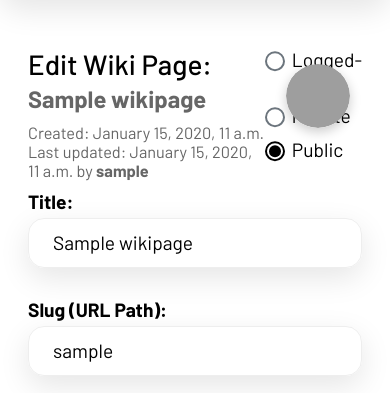
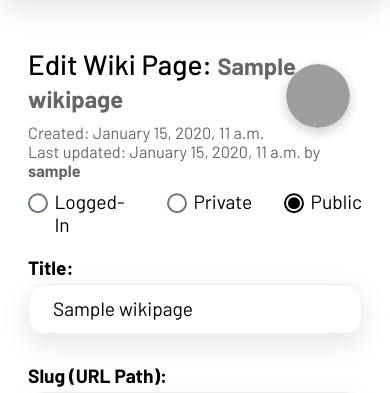
Before and after one commit to MathiMuts/Wiki, a Django app: a page that uses templates/wiki/pages/wiki_form.html in a window 390 px wide. Shown: the top 393 px of the page. Run offline with Django 5.2, Linux system fonts and the light colour scheme; a user stored in the database is signed in; tables that the repository leaves empty hold one stand-in row (values such as "Sample post"); grey boxes are pictures that could not be loaded.

Commit message:
styles op visibility selector

```diff
--- a/static/wiki/css/wiki.css
+++ b/static/wiki/css/wiki.css
@@ -310,6 +310,29 @@ input[type="file"]::file-selector-button {
     background-color: var(--card-color);
 }
 
+.visibility-choice {
+    display: flex;
+    flex-direction: row;
+    justify-content: space-between;
+}
+.visibility-list {
+    display: flex;
+    flex-direction: column;
+    gap: 0.4rem;
+}
+
+@media (max-width: 768px) {
+    .visibility-choice {
+        flex-direction: column;
+        justify-content: space-between;
+    }
+    .visibility-list {
+        flex-direction: row;
+        gap: 2rem;
+        margin-bottom: 1rem;
+    }
+}
+
 .visibility-choice input[type="radio"] {
     -webkit-appearance: none;
     appearance: none;
@@ -318,7 +341,6 @@ input[type="file"]::file-selector-button {
 }
 
 .visibility-choice input[type="radio"] {
-    background-color: var(--background-secondary, #fff);
     font: inherit;
     color: var(--text-secondary, #6c757d);
     width: 1.25rem;
--- a/templates/wiki/pages/wiki_form.html
+++ b/templates/wiki/pages/wiki_form.html
@@ -7,7 +7,7 @@
     <form method="post" id="wikiPageForm" action="">
         {% csrf_token %}
 
-        <div style="display: flex; flex: row; justify-content: space-between;" class="visibility-choice">
+        <div class="visibility-choice">
             <div>
                 <h1>{{ action }} Wiki Page{% if page %}: <strong class="page-meta">{{ page.title }}</strong>{% endif %}</h1>
                 <div class="page-meta" style="margin-bottom: 0;">
@@ -20,7 +20,7 @@
                     {% endif %} <br>
                 </div>
             </div>
-            <div style="display: flex; flex-direction: column; gap: 0.4rem;">
+            <div style="" class="visibility-list">
                 {% for radio in form.visibility %}
                     <span style="margin-bottom: 4px; display: flex; gap: 0.4rem;">{{ radio.tag }} {{ radio.choice_label }}</span>
                 {% endfor %}
```
Lines whose indentation alone changed are shown as unchanged.
